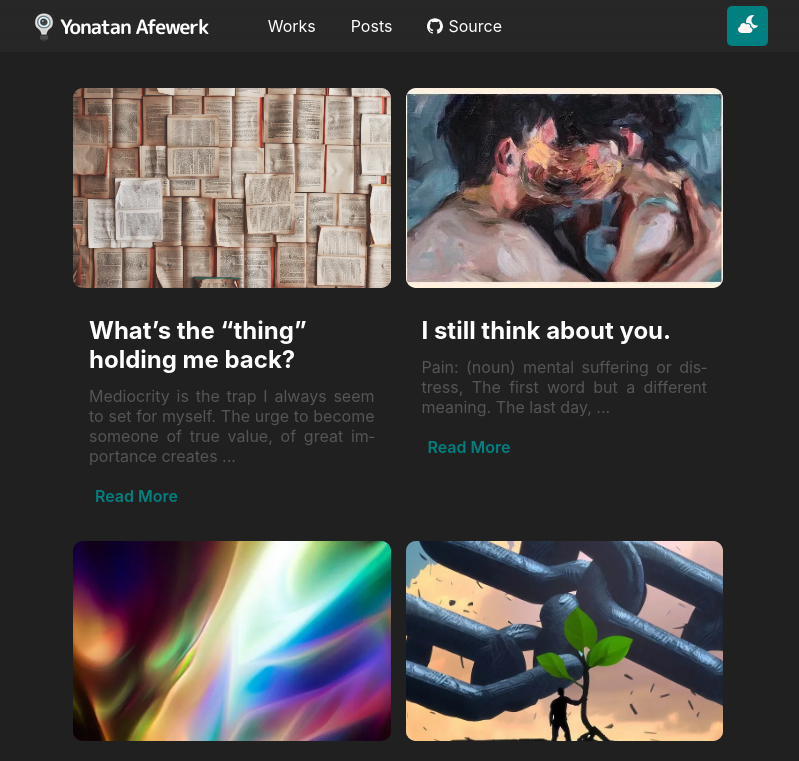
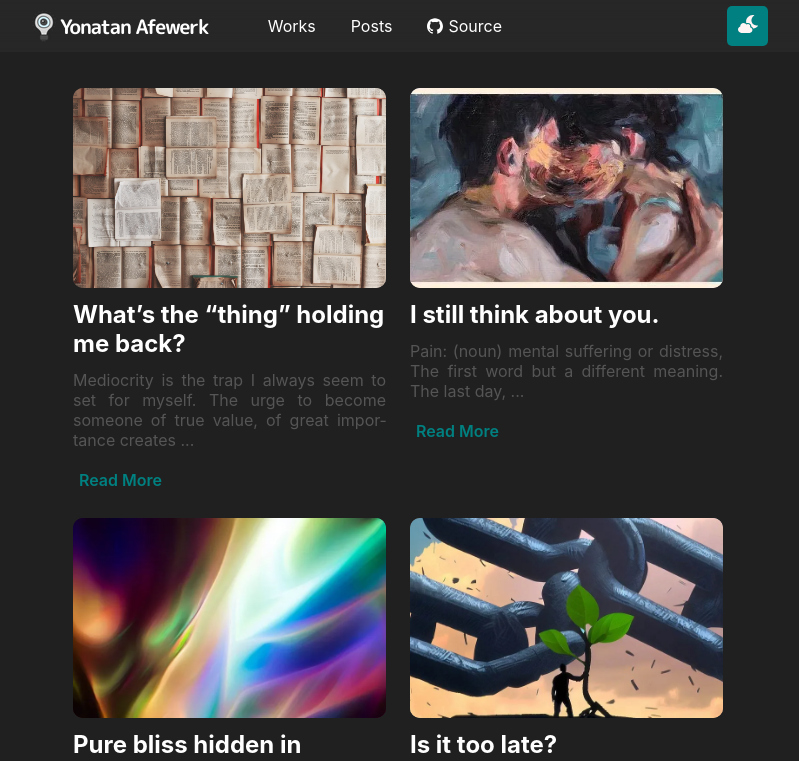
Before and after one commit to Yehonatal/portfolio_v2, a React (Vite) app: page /posts in a window 1280 px wide. Shown: the top 761 px of the page, without its empty margins (242-1041 px from the left). Built offline with nearby package versions, Linux system fonts and the light colour scheme.

Commit message:
fix card

```diff
--- a/src/style/blog.css
+++ b/src/style/blog.css
@@ -5,7 +5,7 @@
     max-width: 650px;
     margin-inline: auto;
     display: grid;
-    gap: 15px;
+    gap: 24px;
 }
 
 @media (min-width: 30em) {
@@ -19,10 +19,6 @@
     border-radius: 8px;
     transition: transform 0.2s;
     overflow: hidden; /* Ensure the image stays within the card */
-}
-
-.blog-content {
-    padding: 16px;
 }
 
 .blog-card:hover {
```
